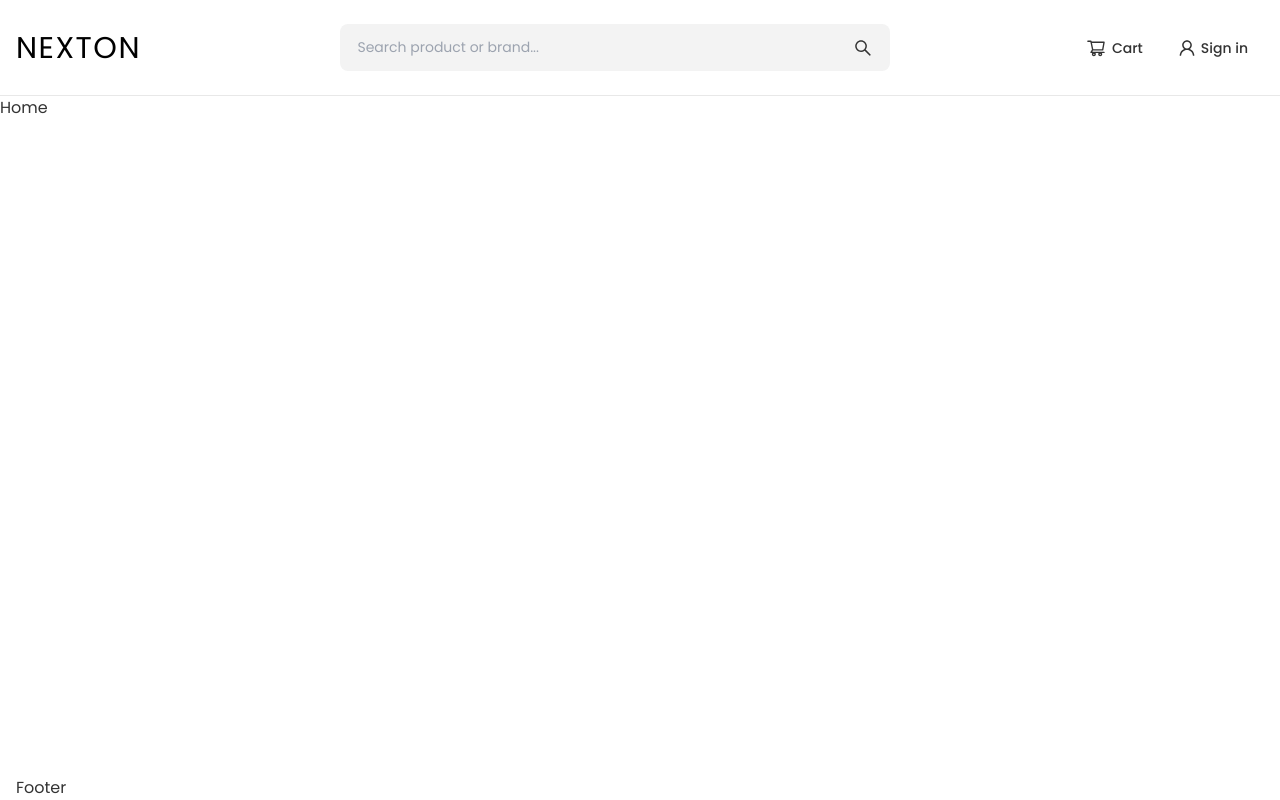
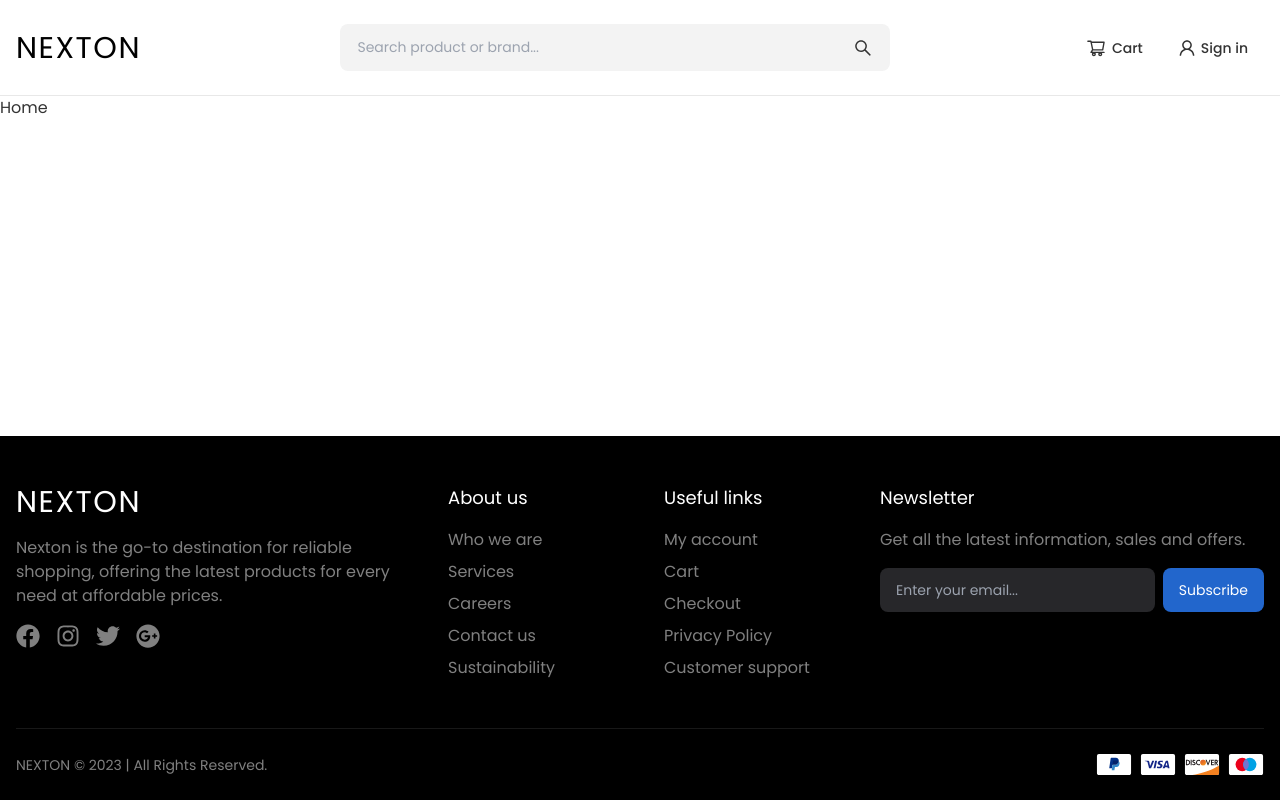
Before and after one commit to ramachoon/Next.js-Ecommerce, a Next.js app: page / in a window 1280 px wide. Built offline with nearby package versions, Linux system fonts and the light colour scheme.

Commit message:
Footer layout created.

```diff
--- a/src/components/layout/Footer.jsx
+++ b/src/components/layout/Footer.jsx
@@ -1,8 +1,109 @@
+import Image from "next/image"
+import Logo from "@/components/ui/Logo"
+import { FaInstagram, FaFacebook, FaTwitter, FaGooglePlus } from "react-icons/fa"
+
 export default function Footer() {
   return (
-    <footer>
-      <div className="container">
-        Footer
+    <footer className="bg-black text-white/50">
+      <div className="container overflow-hidden">
+
+        <div className="py-12 grid grid-cols-12 gap-12 max-lg:gap-x-0">
+          {/* Company section */}
+          <div className="col-span-4 max-lg:col-span-12">
+            <span className="text-white">
+              <Logo />
+            </span>
+            <p className="mt-4 max-w-[700px]">Nexton is the go-to destination for reliable shopping, offering the latest products for every need at affordable prices.</p>
+            <ul className="mt-2 flex text-2xl flex-wrap">
+              <li>
+                <a href="https://www.facebook.com/" className="inline-block p-2 pl-0 hover:text-white" rel="noreferrer" target="_blank">
+                  <FaFacebook></FaFacebook>
+                </a>
+              </li>
+              <li>
+                <a href="https://www.instagram.com/" className="inline-block p-2 hover:text-white" rel="noreferrer" target="_blank">
+                  <FaInstagram></FaInstagram>
+                </a>
+              </li>
+              <li>
+                <a href="https://twitter.com/" className="inline-block p-2 hover:text-white" rel="noreferrer" target="_blank">
+                  <FaTwitter></FaTwitter>
+                </a>
+              </li>
+              <li>
+                <a href="https://google.com/" className="inline-block p-2 hover:text-white" rel="noreferrer" target="_blank">
+                  <FaGooglePlus></FaGooglePlus>
+                </a>
+              </li>
+            </ul>
+          </div>
+
+          {/* About us section */}
+          <div className="col-span-2 max-lg:col-span-6">
+            <h3 className="text-white text-lg">About us</h3>
+            <ul className="mt-4 flex flex-col gap-y-2">
+              <li>
+                <a className="hover:text-white" href="#">Who we are</a>
+              </li>
+              <li>
+                <a className="hover:text-white" href="#">Services</a>
+              </li>
+              <li>
+                <a className="hover:text-white" href="#">Careers</a>
+              </li>
+              <li>
+                <a className="hover:text-white" href="#">Contact us</a>
+              </li>
+              <li>
+                <a className="hover:text-white" href="#">Sustainability</a>
+              </li>
+            </ul>
+          </div>
+
+          {/* Useful links section */}
+          <div className="col-span-2 max-lg:col-span-6">
+            <h3 className="text-white text-lg">Useful links</h3>
+            <ul className="mt-4 flex flex-col gap-y-2">
+              <li>
+                <a className="hover:text-white" href="#">My account</a>
+              </li>
+              <li>
+                <a className="hover:text-white" href="#">Cart</a>
+              </li>
+              <li>
+                <a className="hover:text-white" href="#">Checkout</a>
+              </li>
+              <li>
+                <a className="hover:text-white" href="#">Privacy Policy</a>
+              </li>
+              <li>
+                <a className="hover:text-white" href="#">Customer support</a>
+              </li>
+            </ul>
+          </div>
+
+          {/* Newsletter section */}
+          <div className="col-span-4 max-lg:col-span-12">
+            <h3 className="text-white text-lg">Newsletter</h3>
+            <p className="mt-4">Get all the latest information, sales and offers.</p>
+            <div className="mt-4 flex gap-2 items-center max-[300px]:flex-wrap">
+              <input type="text" className="bg-zinc-800 w-full rounded-lg px-4 py-3 outline-none bg-transparent text-sm" placeholder="Enter your email..." />
+              <button className="text-sm bg-primary text-white h-full p-3 px-4 rounded-lg">Subscribe</button>
+            </div>
+          </div>
+        </div>
+
+        {/* Footer bottom */}
+        <div className="flex justify-between items-center py-6 text-sm border-t border-default/10 max-lg:flex-col max-lg:gap-y-4">
+          <div className="max-lg:text-center">NEXTON &copy; 2023 | All Rights Reserved.</div>
+          <div className="flex gap-2 max-lg:flex-wrap max-lg:justify-center">
+            <Image src="/icons/paypal.svg" height={22} width={36} />
+            <Image src="/icons/visa.svg" height={22} width={36} />
+            <Image src="/icons/discover-card.svg" height={22} width={36} />
+            <Image src="/icons/mastercard.svg" height={22} width={36} />
+          </div>
+        </div>
+
       </div>
     </footer>
   )
```
